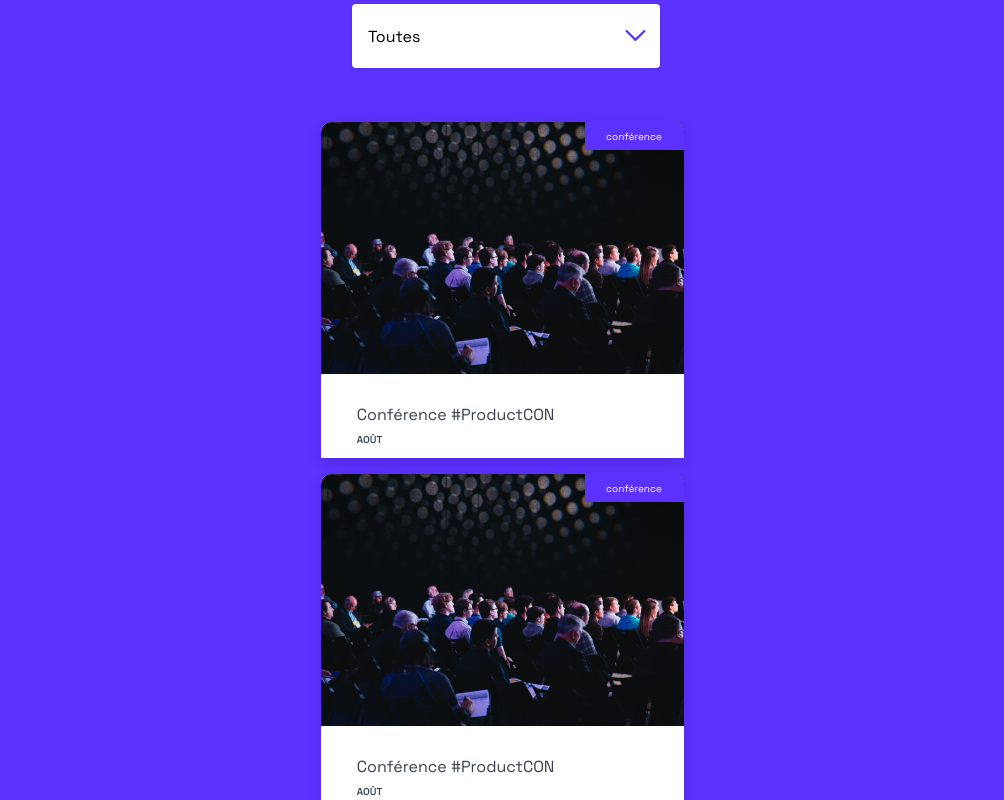
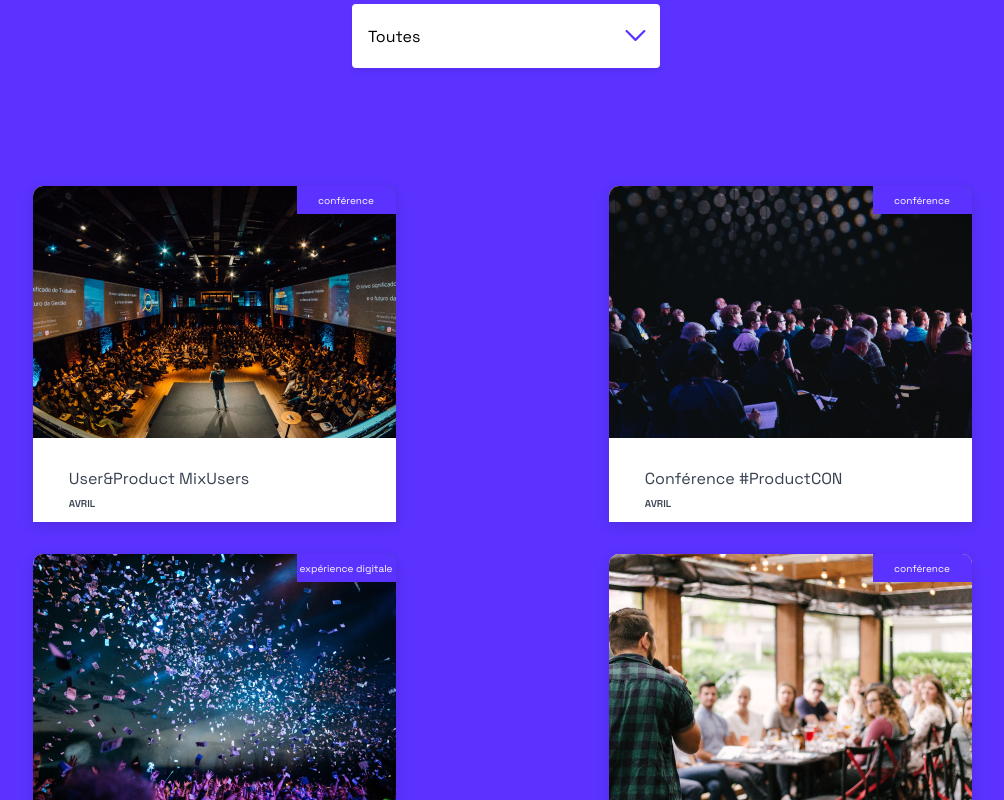
Before and after one commit to genkirank/projetOc9, a React (Create React App) app: page / in a window 1280 px wide. Shown: the part 1820-2620 px from the top of the page, without its empty margins (138-1142 px from the left). Built offline with nearby package versions, Linux system fonts and the light colour scheme.

Commit message:
Correction des dates des conférences et mise à jour de la classe CSS pour le conteneur de la liste

```diff
--- a/public/events.json
+++ b/public/events.json
@@ -36,7 +36,7 @@
     {
       "id": 4,
       "type": "conférence",
-      "date": "2022-08-29T20:28:45.744Z",
+      "date": "2022-04-29T20:28:45.744Z",
       "title": "Conférence #productCON",
       "cover": "/images/headway-F2KRf_QfCqw-unsplash.png",
       "description": "Présentation des outils analytics aux professionnels du secteur ",
@@ -135,7 +135,7 @@
     {
       "id": 13,
       "type": "conférence",
-      "date": "2022-08-29T20:28:45.744Z",
+      "date": "2022-04-29T20:28:45.744Z",
       "title": "Conférence #productCON",
       "cover": "/images/headway-F2KRf_QfCqw-unsplash.png",
       "description": "Présentation des outils analytics aux professionnels du secteur ",
--- a/src/App.scss
+++ b/src/App.scss
@@ -43,7 +43,7 @@ body {
   }
 }
 
-.ListContainer {
+.list-container{
   width: 90%;
   max-width: 1200px;
   display: flex;
```
